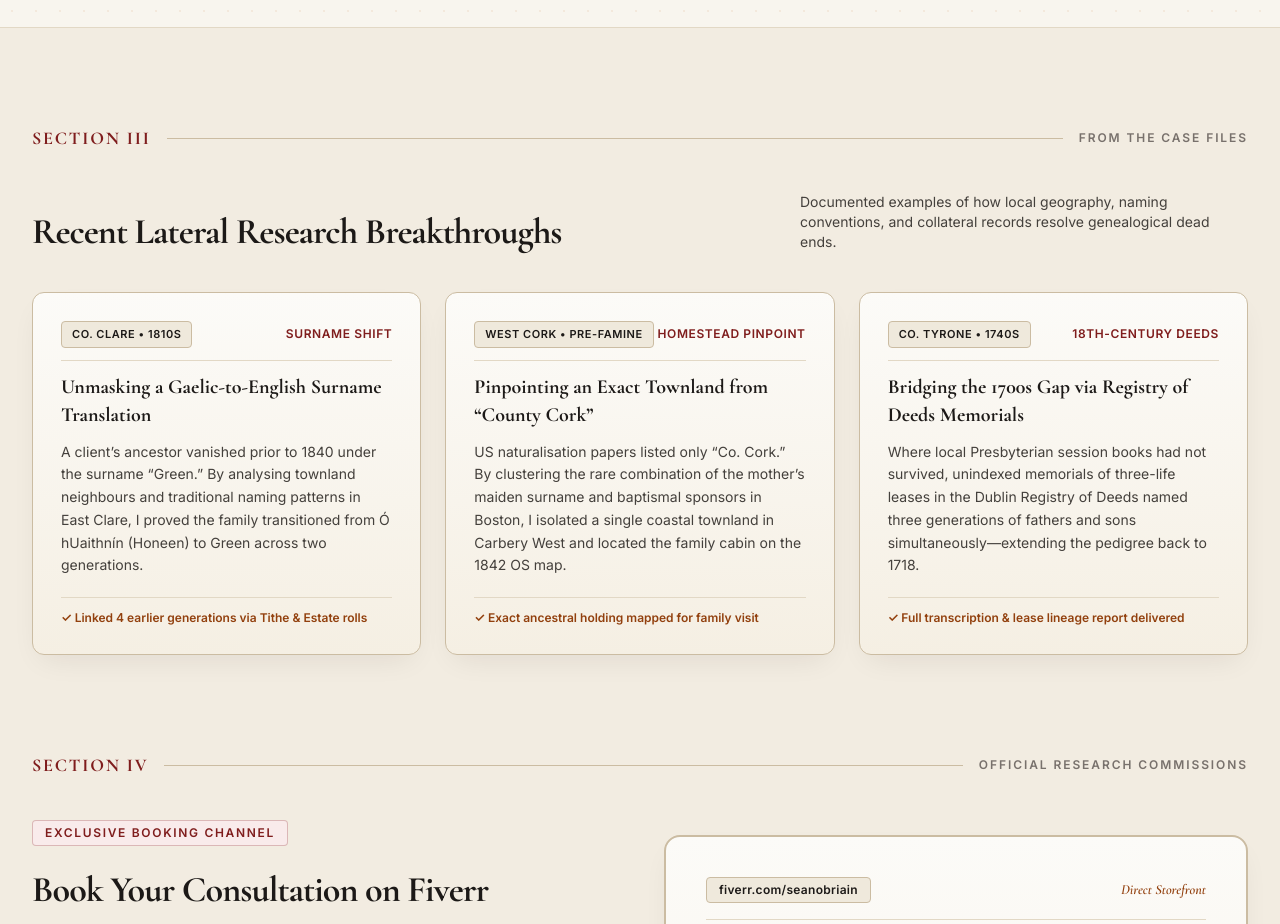
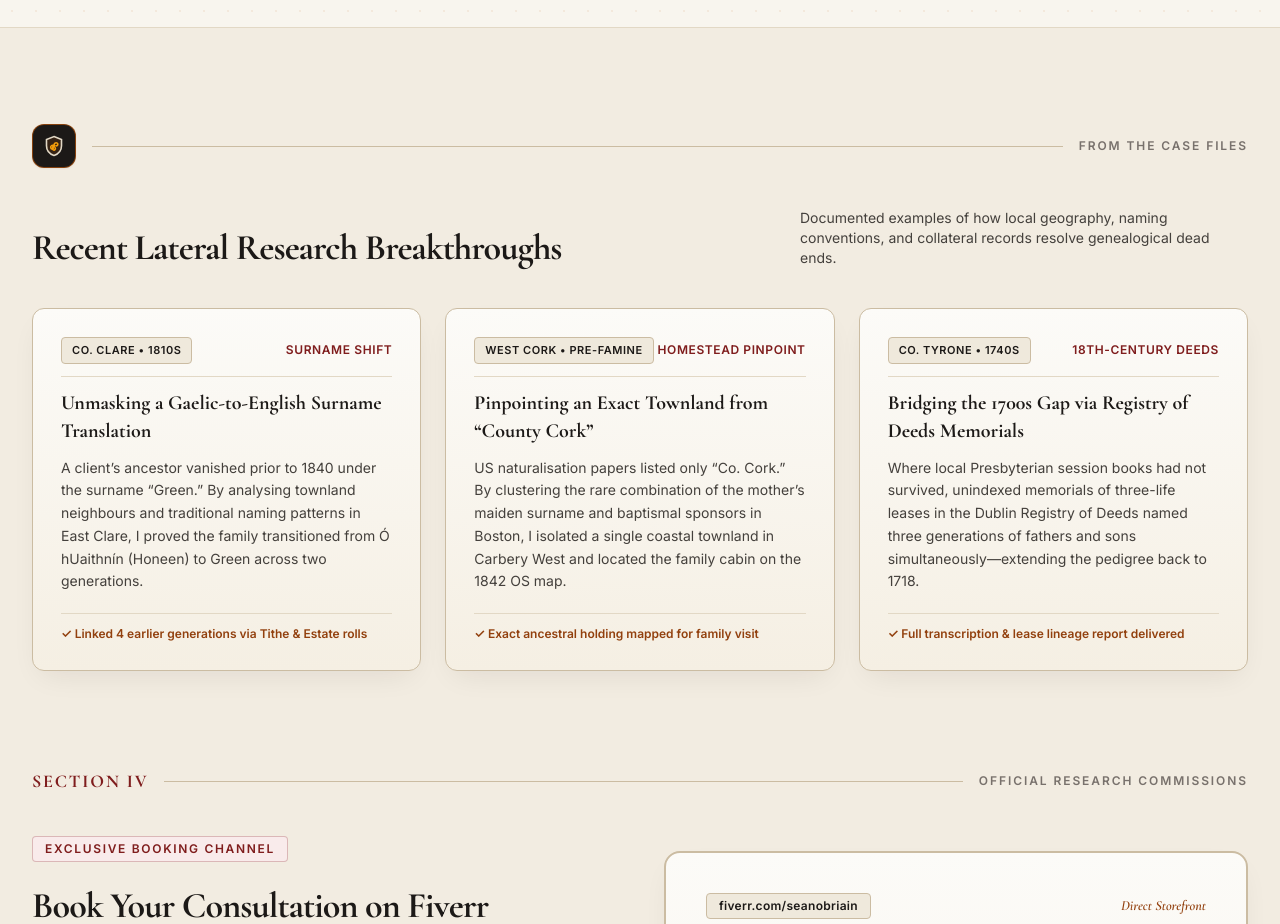
Before and after one commit to seanobriain/seanobriain.github.io, a plain HTML site: page index.html in a window 1280 px wide. Shown: the part 2880-3804 px from the top of the page. Drawn offline with nearby package versions, Linux system fonts and the light colour scheme.

Commit message:
Update index.html

```diff
--- a/index.html
+++ b/index.html
@@ -494,7 +494,19 @@
 
             <!-- Roman Numeral Section III Marker -->
             <div class="flex items-center gap-4 mb-10">
-                <span class="font-serif font-bold text-lg text-wax-800 tracking-widest">SECTION III</span>
+                <!-- <span class="font-serif font-bold text-lg text-wax-800 tracking-widest">SECTION III</span>-->
+
+                    <div class="w-10 h-10 sm:w-11 sm:h-11 rounded-xl bg-ink-900 border border-brass-600/70 flex items-center justify-center shadow-sm group-hover:border-wax-800 transition-all shrink-0">
+                        <svg class="w-6 h-6" viewBox="0 0 24 24" fill="none">
+                            <path d="M12 2.5L19.5 5.5V11.8C19.5 16.4 16.3 20.1 12 21.5C7.7 20.1 4.5 16.4 4.5 11.8V5.5L12 2.5Z" stroke="#E2D8C5" stroke-width="1.6" fill="rgba(180, 83, 9, 0.18)"/>
+                            <circle cx="12" cy="11.8" r="1.4" fill="#F59E0B"/>
+                            <path d="M12 11.8C12 9.6 13.7 8 15.2 9.1C16.5 10.1 15.7 12.1 14 11.8" stroke="#F59E0B" stroke-width="1.6" stroke-linecap="round"/>
+                            <path d="M12 11.8C10.1 12.9 9.5 15.1 11.2 15.9C12.7 16.6 14.1 14.9 13 13.5" stroke="#F59E0B" stroke-width="1.6" stroke-linecap="round"/>
+                            <path d="M12 11.8C10.1 10.7 8.4 11.8 8.7 13.6C9 15.2 11.1 15.4 11.6 13.7" stroke="#F59E0B" stroke-width="1.6" stroke-linecap="round"/>
+                        </svg>
+                    </div>
+
+
                 <div class="h-px bg-vellum-400 flex-1"></div>
                 <span class="text-xs font-semibold uppercase tracking-[0.16em] text-ink-500">From the Case Files</span>
             </div>
```
